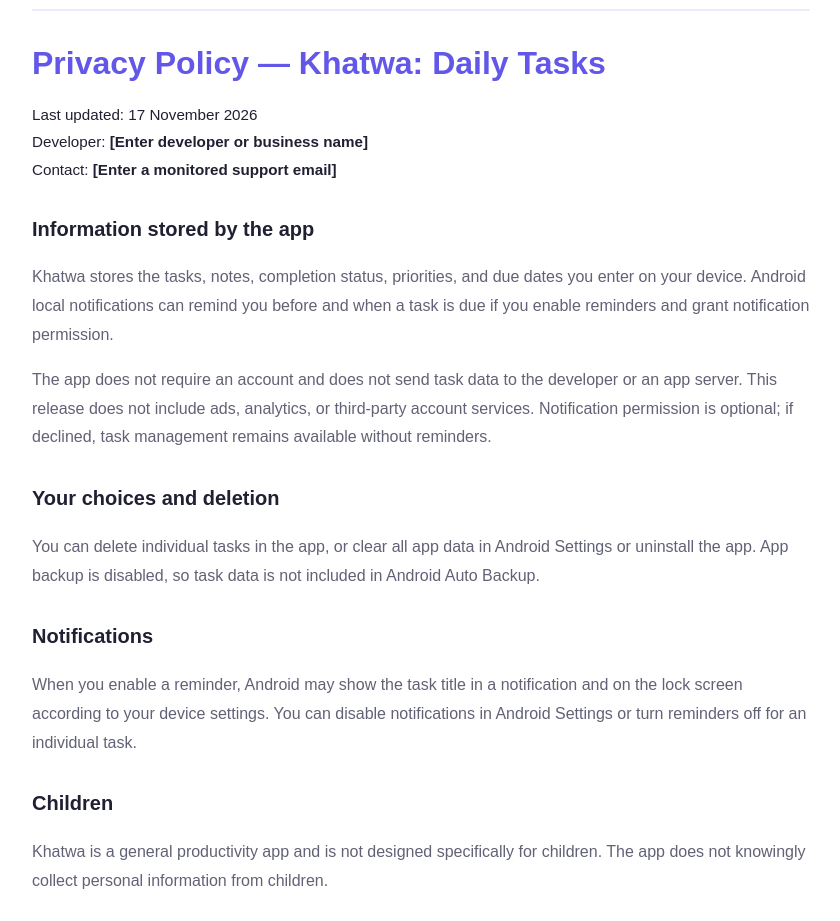
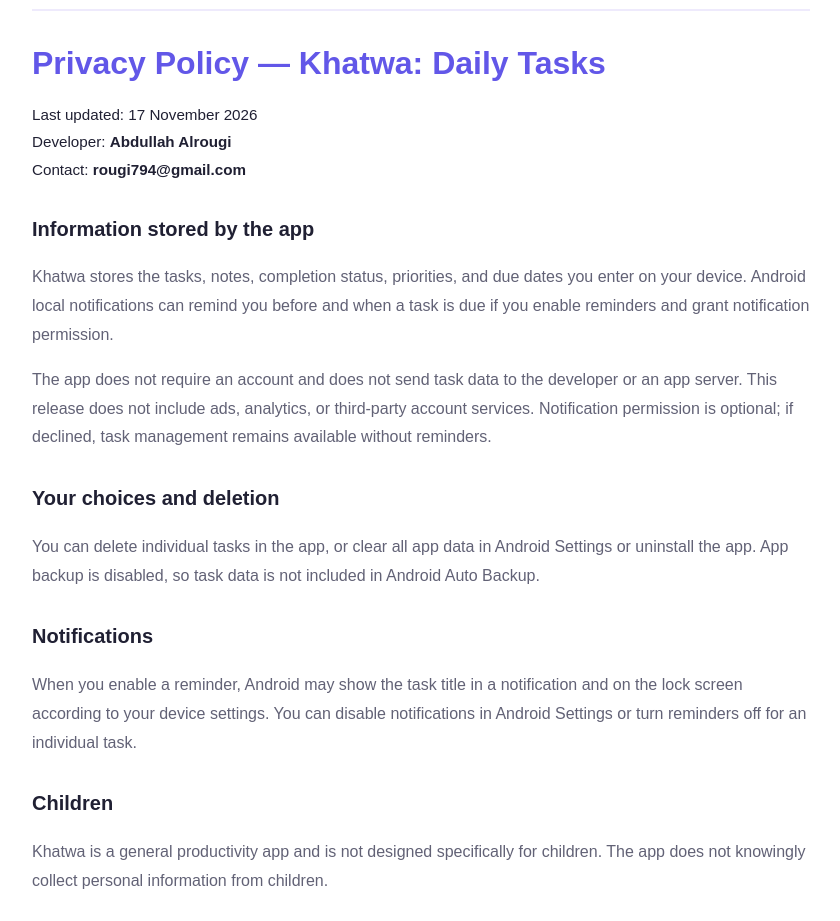
Before and after one commit to rougi794/khatwa-privacy, a plain HTML site: page index.html in a window 1280 px wide. Shown: the part 1040-1961 px from the top of the page, without its empty margins (219-1059 px from the left). Drawn offline with Linux system fonts and the light colour scheme.

Commit message:
Update developer and contact information in privacy policy

```diff
--- a/index.html
+++ b/index.html
@@ -128,8 +128,8 @@
       <h1>Privacy Policy — Khatwa: Daily Tasks</h1>
       <div class="meta">
         <div>Last updated: 17 November 2026</div>
-        <div>Developer: <strong>[Enter developer or business name]</strong></div>
-        <div>Contact: <strong>[Enter a monitored support email]</strong></div>
+        <div>Developer: <strong>Abdullah Alrougi</strong></div>
+        <div>Contact: <strong>rougi794@gmail.com</strong></div>
       </div>
 
       <h2>Information stored by the app</h2>
```
